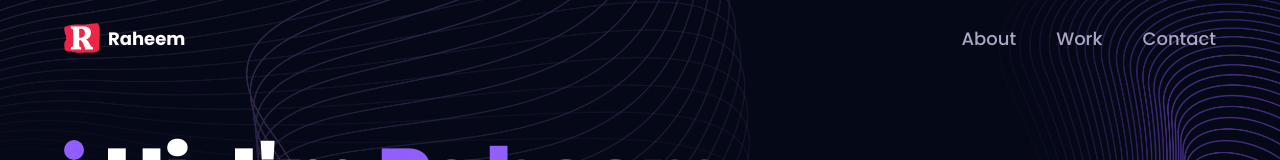
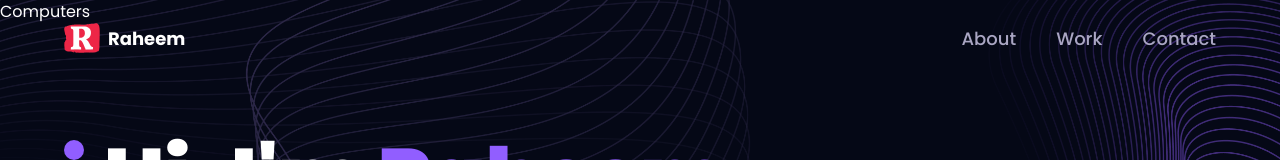
Before and after one commit to raheem6/3d_personal_website, a React (Vite) app: page / in a window 1280 px wide. Shown: the top 160 px of the page. Built offline with nearby package versions, Linux system fonts and the light colour scheme.

Commit message:
computers

```diff
--- a/package.json
+++ b/package.json
@@ -18,7 +18,8 @@
     "react-dom": "^18.2.0",
     "react-router-dom": "^6.14.0",
     "react-tilt": "^1.0.2",
-    "react-vertical-timeline-component": "^3.6.0"
+    "react-vertical-timeline-component": "^3.6.0",
+    "three": "^0.154.0"
   },
   "devDependencies": {
     "@types/react": "^18.0.37",
--- a/src/components/Hero.jsx
+++ b/src/components/Hero.jsx
@@ -21,8 +21,8 @@ const Hero = () => {
           I'm currently a Computer Science major.
           </p>
         </div>
-      </div>
-
+        </div>
+        <ComputersCanvas/>
     </section>
   );
 };
--- a/src/components/canvas/Computers.jsx
+++ b/src/components/canvas/Computers.jsx
@@ -1,9 +1,9 @@
-import React from 'react'
+import React from "react";
 
-const Computers = () => {
+const Computers = ({ isMobile }) => {
+
   return (
     <div>Computers</div>
   )
 }
-
 export default Computers
```
Also changed, not shown: 2 other files (tests, documents, lock files or other folders).
